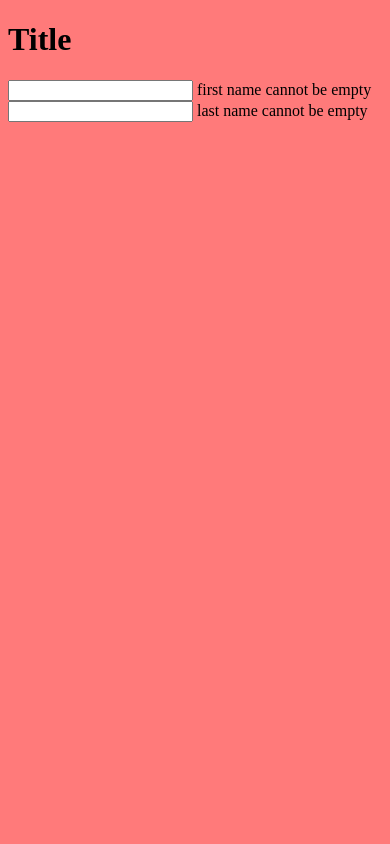
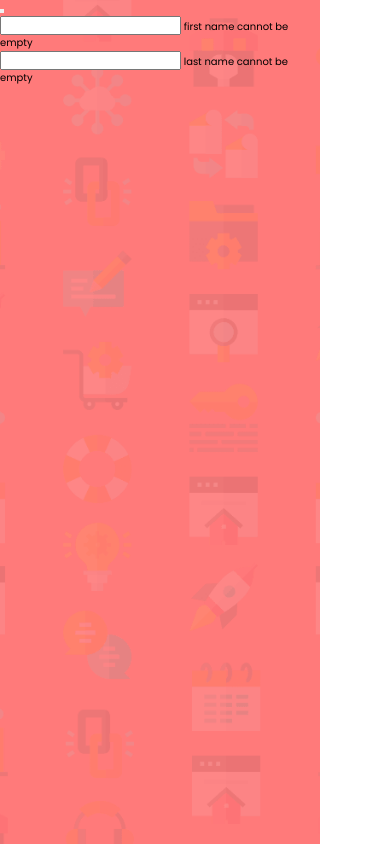
Before and after one commit to EddieAlexanderGordillo/sign-up-form, a website built with webpack: page public/index.html in a window 390 px wide. Built offline with nearby package versions, Linux system fonts and the light colour scheme; files whose address does not match are found by name.

Commit message:
added background and media queries

```diff
--- a/public/index.html
+++ b/public/index.html
@@ -6,14 +6,24 @@
     <meta http-equiv="X-UA-Compatible" content="IE=edge">
     <meta name="viewport" content="width=device-width, initial-scale=1.0">
     <title>sign-up-form</title>
-    <link rel="stylesheet" href="styles.css" type="text/css">
+    <link rel="preconnect" href="https://fonts.googleapis.com">
+    <link rel="preconnect" href="https://fonts.gstatic.com" crossorigin>
+    <link href="https://fonts.googleapis.com/css2?family=Poppins:wght@400;500;600;700&display=swap" rel="stylesheet">
+    <link rel="stylesheet" href="/src/styles/styles.css">
+    <link rel="stylesheet" href="/src/styles/desktop.css" media="(min-width: 800px)">
 </head>
 
 <body>
     <main class="main">
-        <header class="header">
-            <h1>Title</h1>
-        </header>
+        <section>
+            <div>
+                <h2></h2>
+                <p></p>
+            </div>
+            <div>
+                <button></button>
+            </div>
+        </section>
         <section>
             <form id="form" action=""></form>
         </section>
--- /dev/null
+++ b/src/styles/desktop.css
@@ -0,0 +1,4 @@
+main{
+    width: 100%;
+    height: 100vh;
+}
--- a/src/styles/styles.css
+++ b/src/styles/styles.css
@@ -1,3 +1,35 @@
-body {
-    background-color: hsl(0, 100%, 74%);
+:root{
+    /*Primary*/
+    --Red: hsl(0, 100%, 74%);
+    --Green: hsl(154, 59%, 51%);
+    /*Accent*/
+    --Blue: hsl(248, 32%, 49%);
+    /*Neutral*/
+    --DarkBlue: hsl(249, 10%, 26%);
+    --GrayishBlue: hsl(246, 25%, 77%);
+
+
 }
+
+*{
+    box-sizing: border-box;
+    margin: 0;
+    padding: 0;
+}
+html {
+    font-size: 62.5%;
+    font-family: 'Poppins', sans-serif;
+}
+
+body{
+}
+main{
+    width: 320px;
+    height: 100vh;
+    background-color: var(--Red);
+    background-image: url(/src/assets/images/bg-intro-mobile.png);
+    background-size: cover;
+    background-position: center;
+    background-repeat: no-repeat;
+
+}
```
Also changed, not shown: 1 other file.
